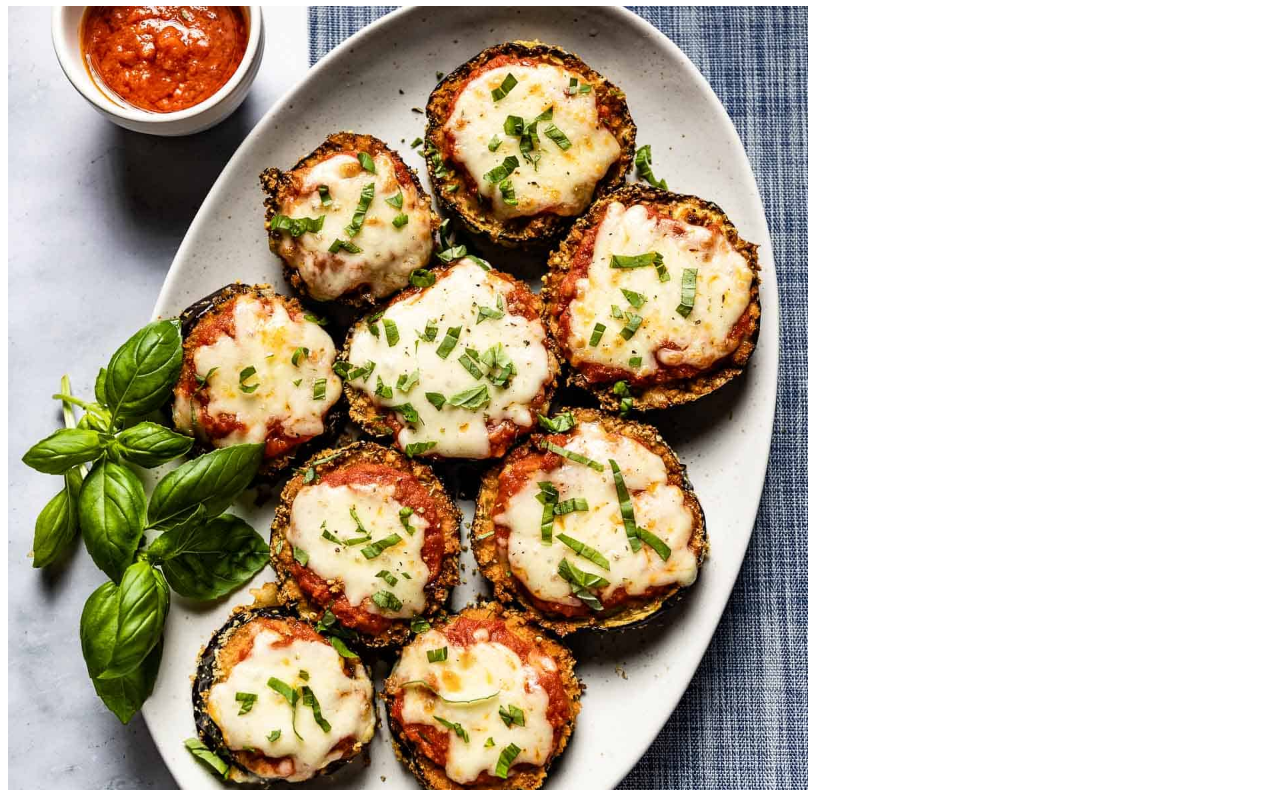
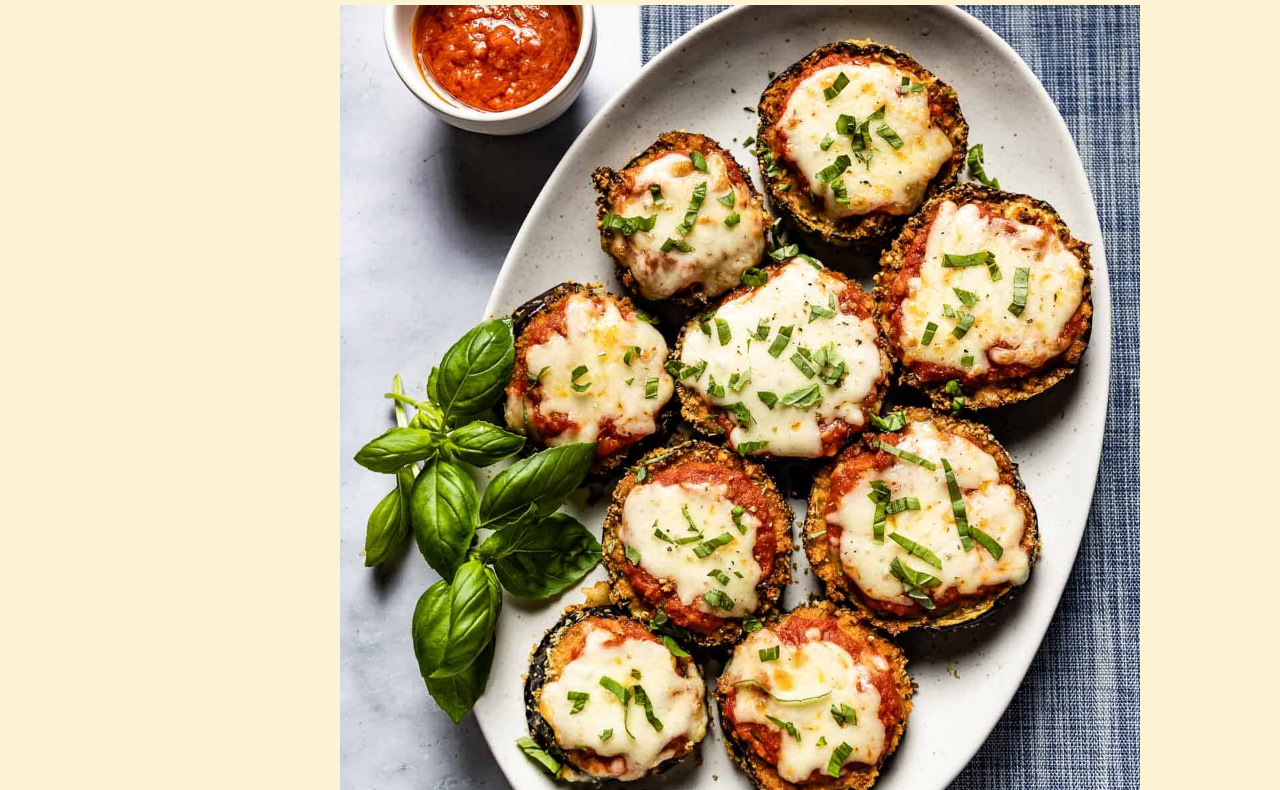
Before and after one commit to nahwoah/odin-recipes, a plain HTML site: page recipes/air-fryer-eggplant-parmesan.html in a window 1280 px wide. Shown: the part 102-892 px from the top of the page. Drawn offline with Linux system fonts and the light colour scheme.

Commit message:
margin and background for air fryer

```diff
--- /dev/null
+++ b/indexstyle.css
@@ -0,0 +1,17 @@
+body {
+    font-family: Verdana, sans-serif;
+    background-color:#46404df0;
+}
+
+* {
+    color:rgb(252, 224, 252);
+}
+
+.alert-text{
+    color: hsl(15, 82%, 56%);
+    }
+
+#title {
+    background-color: rgb(30, 255, 0);
+    color: coral;
+}
--- a/recipes/air-fryer-eggplant-parmesan.html
+++ b/recipes/air-fryer-eggplant-parmesan.html
@@ -2,19 +2,19 @@
 <html lang="en">
     <head>
         <meta charset="UTF-8">
-        <style>
-            body {
-                font-family: Verdana, sans-serif;
-            }
-        </style>
+        <link href="air-fryer-style.css" rel="stylesheet">
         <title>Odin Recipes | Air Fryer Eggplant Parmesan</title>
     </head>
+    <div class="navbar">
         <a href="../index.html">Home</a>
+    <div>
+    </html>
     <body>
-        <h1>Air Fryer Eggplant Parmesan</h1>
+        <div class="container">
+            <h1 class="title1">Air Fryer Eggplant Parmesan</h1>
             <img src="../images/Air-Fryer-Eggplant-Parmesan-Recipe.jpg" alt="Air Fryer Eggplant Parmesan" height="800" width="800">
-        <p>This recipe came out of nowhere and will blow your mind!</p>
-        <p>
+            <p class="">This recipe came out of nowhere and will blow your mind!</p>
+            <p class="ingredients">
                 <h3>Ingredients</h3>
                 <ul>
                     <li>½ cup Italian bread crumbs</li>
@@ -42,5 +42,6 @@
                     <li>Top each eggplant round with marinara sauce and 1 slice of mozzarella cheese. Place the basket back in the air fryer and cook until cheese has started to melt, 1 to 2 minutes. Repeat with remaining eggplant, if necessary.</li>
                 </ol>
             </p>
+        </div>
     </body>
 </html>
--- /dev/null
+++ b/recipes/air-fryer-style.css
@@ -0,0 +1,34 @@
+body{
+    background-color: #faf1c8cb;
+}
+
+.container{
+
+    font-family: Verdana, sans-serif;
+    width: 600px;
+    margin: 0 auto;
+    align-items: center;
+
+}
+
+/*
+.title1{
+    text-align: center;
+}
+*/
+
+img{
+    margin-left: auto;
+    margin-right: auto;
+    display: block;
+}
+
+.ingredients{
+    display: block;
+    margin: 50px;
+}
+
+.navbar{
+    width: 600px;
+    margin: 0 auto;
+}
```
Also changed, not shown: index.html (+3 -5 lines). Lines whose indentation alone changed are shown as unchanged.
